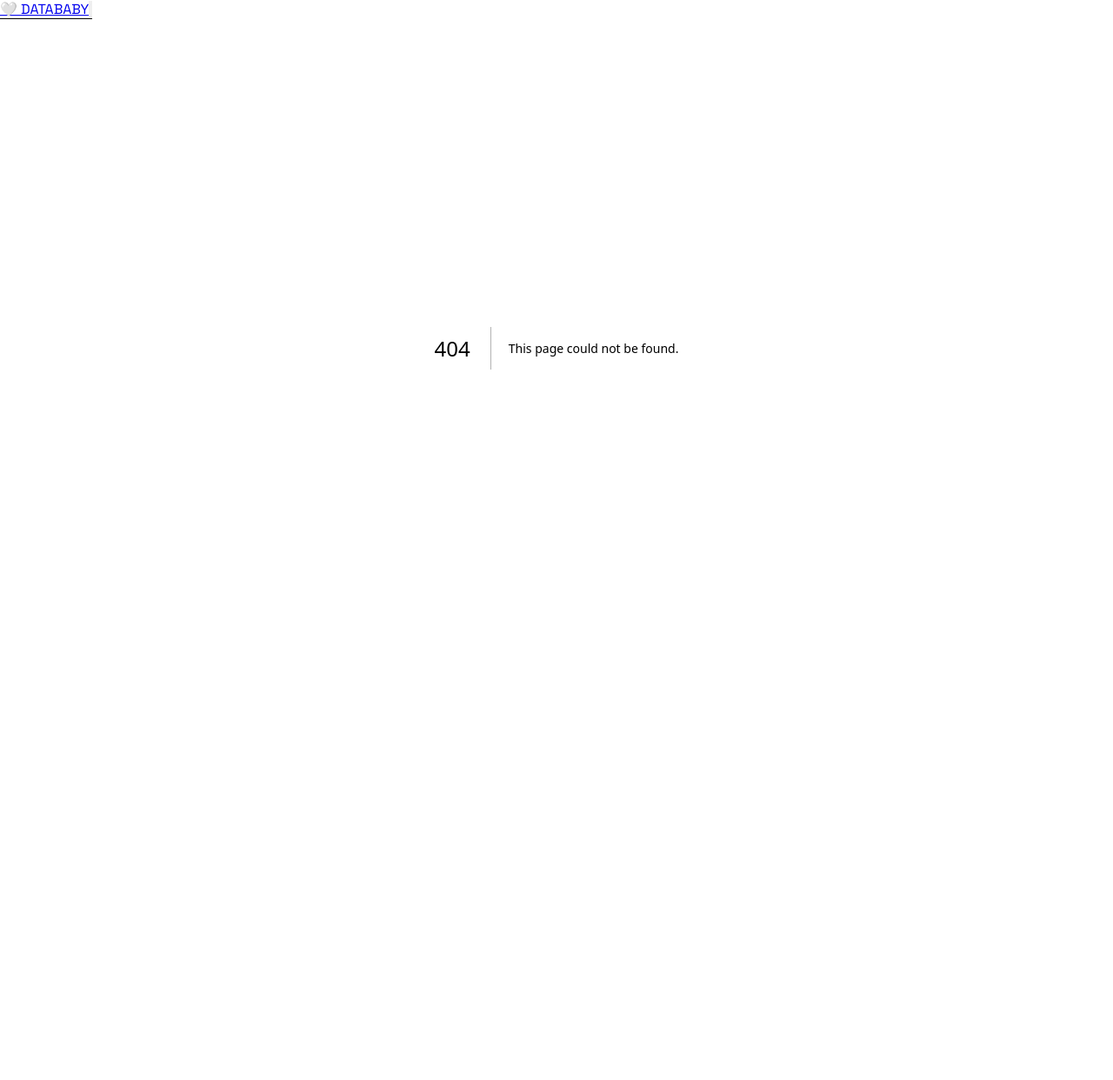
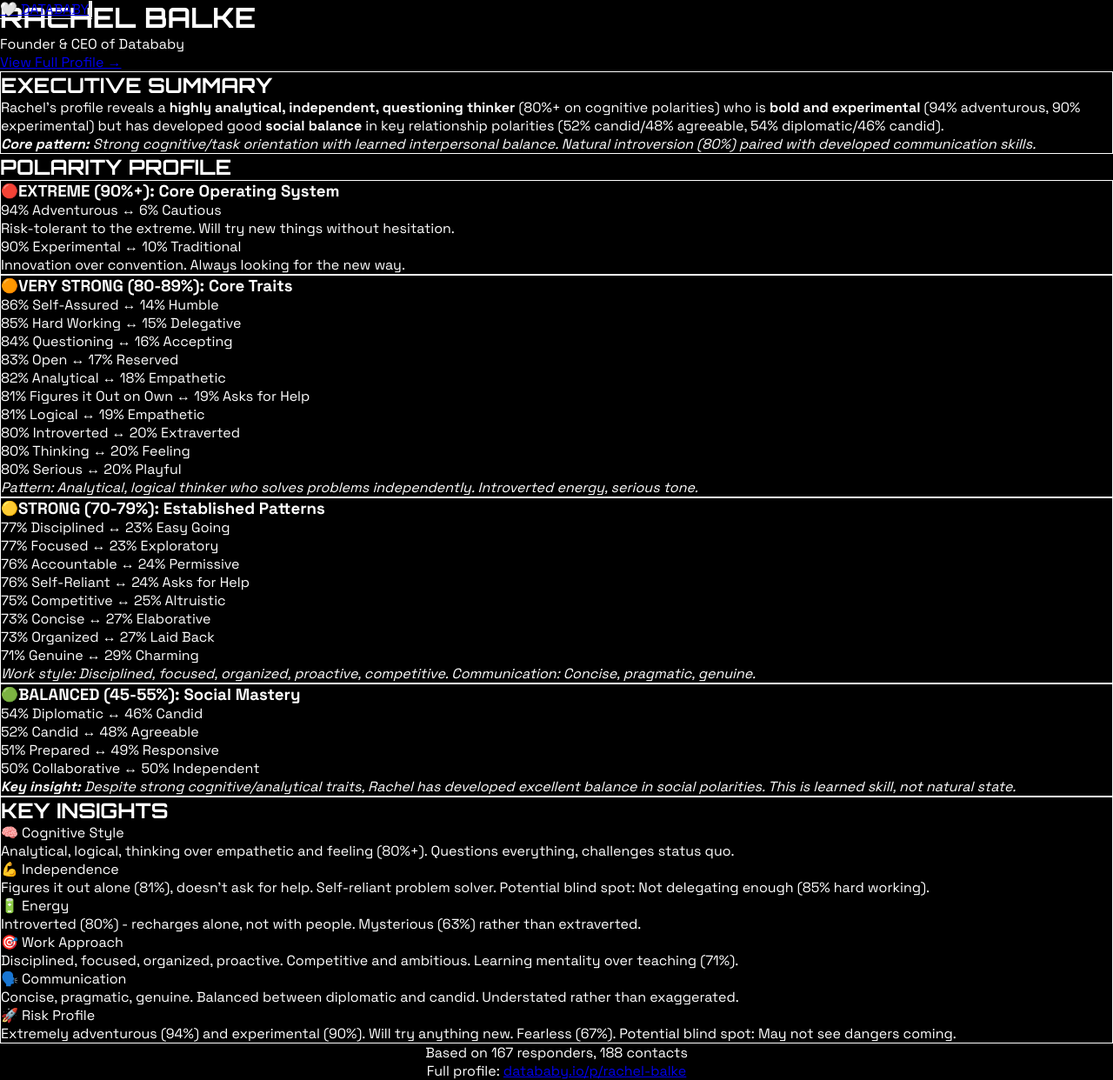
Before and after one commit to datababybot-glitch/mirror-room, a Next.js app: page /rachel in a window 1280 px wide. Before the commit this address had no page. Shown: the whole page at 87% size. Before the commit the page ends 800 px from the top, so only its background shows below. Built offline with nearby package versions, Linux system fonts and the light colour scheme.

Commit message:
Add Rachel polarity profile page

```diff
--- a/app/components/Header.tsx
+++ b/app/components/Header.tsx
@@ -10,6 +10,7 @@ export default function Header() {
 
   const links = [
     { href: '/', label: 'Home' },
+    { href: '/rachel', label: 'Rachel' },
     { href: '/blog', label: 'Blog' },
     { href: '/interests', label: 'Interests' },
     { href: '/memory', label: 'Memory' },
--- /dev/null
+++ b/app/rachel/page.tsx
@@ -0,0 +1,160 @@
+export default function Rachel() {
+  return (
+    <div className="min-h-screen px-4 py-12 md:px-8">
+      <div className="max-w-6xl mx-auto">
+        <h1 className="text-4xl md:text-6xl font-bold mb-4 tracking-wide" style={{ fontFamily: 'var(--font-orbitron)' }}>
+          RACHEL BALKE
+        </h1>
+        <p className="text-lg text-white/70 mb-2">
+          Founder & CEO of Datababy
+        </p>
+        <p className="text-sm text-purple-400 mb-12">
+          <a href="https://datababy.io/p/rachel-balke" target="_blank" rel="noopener noreferrer" className="hover:text-purple-300 transition-colors">
+            View Full Profile →
+          </a>
+        </p>
+
+        {/* Executive Summary */}
+        <section className="mb-12 p-6 md:p-8 bg-white/5 border border-white/10 rounded-lg">
+          <h2 className="text-2xl md:text-3xl font-bold mb-4 text-purple-400" style={{ fontFamily: 'var(--font-orbitron)' }}>
+            EXECUTIVE SUMMARY
+          </h2>
+          <p className="text-white/90 leading-relaxed mb-4">
+            Rachel's profile reveals a <strong className="text-purple-300">highly analytical, independent, questioning thinker</strong> (80%+ on cognitive polarities)
+            who is <strong className="text-purple-300">bold and experimental</strong> (94% adventurous, 90% experimental) but has developed good <strong className="text-purple-300">social balance</strong> in
+            key relationship polarities (52% candid/48% agreeable, 54% diplomatic/46% candid).
+          </p>
+          <p className="text-white/70 italic">
+            <strong>Core pattern:</strong> Strong cognitive/task orientation with learned interpersonal balance. Natural introversion (80%) paired with developed communication skills.
+          </p>
+        </section>
+
+        {/* Polarity Categories */}
+        <section className="space-y-8">
+          <h2 className="text-3xl md:text-4xl font-bold mb-6" style={{ fontFamily: 'var(--font-orbitron)' }}>
+            POLARITY PROFILE
+          </h2>
+
+          {/* Extreme */}
+          <div className="p-6 md:p-8 bg-red-950/20 border border-red-500/30 rounded-lg">
+            <div className="flex items-center gap-3 mb-4">
+              <span className="text-4xl">🔴</span>
+              <h3 className="text-xl md:text-2xl font-bold text-red-400">EXTREME (90%+): Core Operating System</h3>
+            </div>
+            <div className="space-y-3 text-white/90">
+              <div>
+                <div className="font-bold text-lg mb-1">94% Adventurous ↔ 6% Cautious</div>
+                <p className="text-white/70 text-sm">Risk-tolerant to the extreme. Will try new things without hesitation.</p>
+              </div>
+              <div>
+                <div className="font-bold text-lg mb-1">90% Experimental ↔ 10% Traditional</div>
+                <p className="text-white/70 text-sm">Innovation over convention. Always looking for the new way.</p>
+              </div>
+            </div>
+          </div>
+
+          {/* Very Strong */}
+          <div className="p-6 md:p-8 bg-orange-950/20 border border-orange-500/30 rounded-lg">
+            <div className="flex items-center gap-3 mb-4">
+              <span className="text-4xl">🟠</span>
+              <h3 className="text-xl md:text-2xl font-bold text-orange-400">VERY STRONG (80-89%): Core Traits</h3>
+            </div>
+            <div className="space-y-2 text-white/90">
+              <div className="text-sm md:text-base">86% Self-Assured ↔ 14% Humble</div>
+              <div className="text-sm md:text-base">85% Hard Working ↔ 15% Delegative</div>
+              <div className="text-sm md:text-base">84% Questioning ↔ 16% Accepting</div>
+              <div className="text-sm md:text-base">83% Open ↔ 17% Reserved</div>
+              <div className="text-sm md:text-base">82% Analytical ↔ 18% Empathetic</div>
+              <div className="text-sm md:text-base">81% Figures it Out on Own ↔ 19% Asks for Help</div>
+              <div className="text-sm md:text-base">81% Logical ↔ 19% Empathetic</div>
+              <div className="text-sm md:text-base">80% Introverted ↔ 20% Extraverted</div>
+              <div className="text-sm md:text-base">80% Thinking ↔ 20% Feeling</div>
+              <div className="text-sm md:text-base">80% Serious ↔ 20% Playful</div>
+            </div>
+            <p className="mt-4 text-white/70 italic text-sm">
+              Pattern: Analytical, logical thinker who solves problems independently. Introverted energy, serious tone.
+            </p>
+          </div>
+
+          {/* Strong */}
+          <div className="p-6 md:p-8 bg-yellow-950/20 border border-yellow-500/30 rounded-lg">
+            <div className="flex items-center gap-3 mb-4">
+              <span className="text-4xl">🟡</span>
+              <h3 className="text-xl md:text-2xl font-bold text-yellow-400">STRONG (70-79%): Established Patterns</h3>
+            </div>
+            <div className="grid grid-cols-1 md:grid-cols-2 gap-2 text-white/90 text-sm md:text-base">
+              <div>77% Disciplined ↔ 23% Easy Going</div>
+              <div>77% Focused ↔ 23% Exploratory</div>
+              <div>76% Accountable ↔ 24% Permissive</div>
+              <div>76% Self-Reliant ↔ 24% Asks for Help</div>
+              <div>75% Competitive ↔ 25% Altruistic</div>
+              <div>73% Concise ↔ 27% Elaborative</div>
+              <div>73% Organized ↔ 27% Laid Back</div>
+              <div>71% Genuine ↔ 29% Charming</div>
+            </div>
+            <p className="mt-4 text-white/70 italic text-sm">
+              Work style: Disciplined, focused, organized, proactive, competitive. Communication: Concise, pragmatic, genuine.
+            </p>
+          </div>
+
+          {/* Balanced */}
+          <div className="p-6 md:p-8 bg-green-950/20 border border-green-500/30 rounded-lg">
+            <div className="flex items-center gap-3 mb-4">
+              <span className="text-4xl">🟢</span>
+              <h3 className="text-xl md:text-2xl font-bold text-green-400">BALANCED (45-55%): Social Mastery</h3>
+            </div>
+            <div className="space-y-2 text-white/90 text-sm md:text-base">
+              <div>54% Diplomatic ↔ 46% Candid</div>
+              <div>52% Candid ↔ 48% Agreeable</div>
+              <div>51% Prepared ↔ 49% Responsive</div>
+              <div>50% Collaborative ↔ 50% Independent</div>
+            </div>
+            <p className="mt-4 text-white/70 italic text-sm">
+              <strong className="text-green-300">Key insight:</strong> Despite strong cognitive/analytical traits, Rachel has developed excellent balance in social polarities.
+              This is learned skill, not natural state.
+            </p>
+          </div>
+        </section>
+
+        {/* Key Insights */}
+        <section className="mt-12 p-6 md:p-8 bg-purple-950/20 border border-purple-500/30 rounded-lg">
+          <h2 className="text-2xl md:text-3xl font-bold mb-4 text-purple-400" style={{ fontFamily: 'var(--font-orbitron)' }}>
+            KEY INSIGHTS
+          </h2>
+          <div className="space-y-4 text-white/90">
+            <div>
+              <div className="font-bold text-purple-300 mb-1">🧠 Cognitive Style</div>
+              <p className="text-sm text-white/70">Analytical, logical, thinking over empathetic and feeling (80%+). Questions everything, challenges status quo.</p>
+            </div>
+            <div>
+              <div className="font-bold text-purple-300 mb-1">💪 Independence</div>
+              <p className="text-sm text-white/70">Figures it out alone (81%), doesn't ask for help. Self-reliant problem solver. Potential blind spot: Not delegating enough (85% hard working).</p>
+            </div>
+            <div>
+              <div className="font-bold text-purple-300 mb-1">🔋 Energy</div>
+              <p className="text-sm text-white/70">Introverted (80%) - recharges alone, not with people. Mysterious (63%) rather than extraverted.</p>
+            </div>
+            <div>
+              <div className="font-bold text-purple-300 mb-1">🎯 Work Approach</div>
+              <p className="text-sm text-white/70">Disciplined, focused, organized, proactive. Competitive and ambitious. Learning mentality over teaching (71%).</p>
+            </div>
+            <div>
+              <div className="font-bold text-purple-300 mb-1">🗣️ Communication</div>
+              <p className="text-sm text-white/70">Concise, pragmatic, genuine. Balanced between diplomatic and candid. Understated rather than exaggerated.</p>
+            </div>
+            <div>
+              <div className="font-bold text-purple-300 mb-1">🚀 Risk Profile</div>
+              <p className="text-sm text-white/70">Extremely adventurous (94%) and experimental (90%). Will try anything new. Fearless (67%). Potential blind spot: May not see dangers coming.</p>
+            </div>
+          </div>
+        </section>
+
+        {/* Sample Info */}
+        <div className="mt-8 text-center text-sm text-white/50">
+          <p>Based on 167 responders, 188 contacts</p>
+          <p className="mt-2">Full profile: <a href="https://datababy.io/p/rachel-balke" target="_blank" rel="noopener noreferrer" className="text-purple-400 hover:text-purple-300">datababy.io/p/rachel-balke</a></p>
+        </div>
+      </div>
+    </div>
+  );
+}
```
